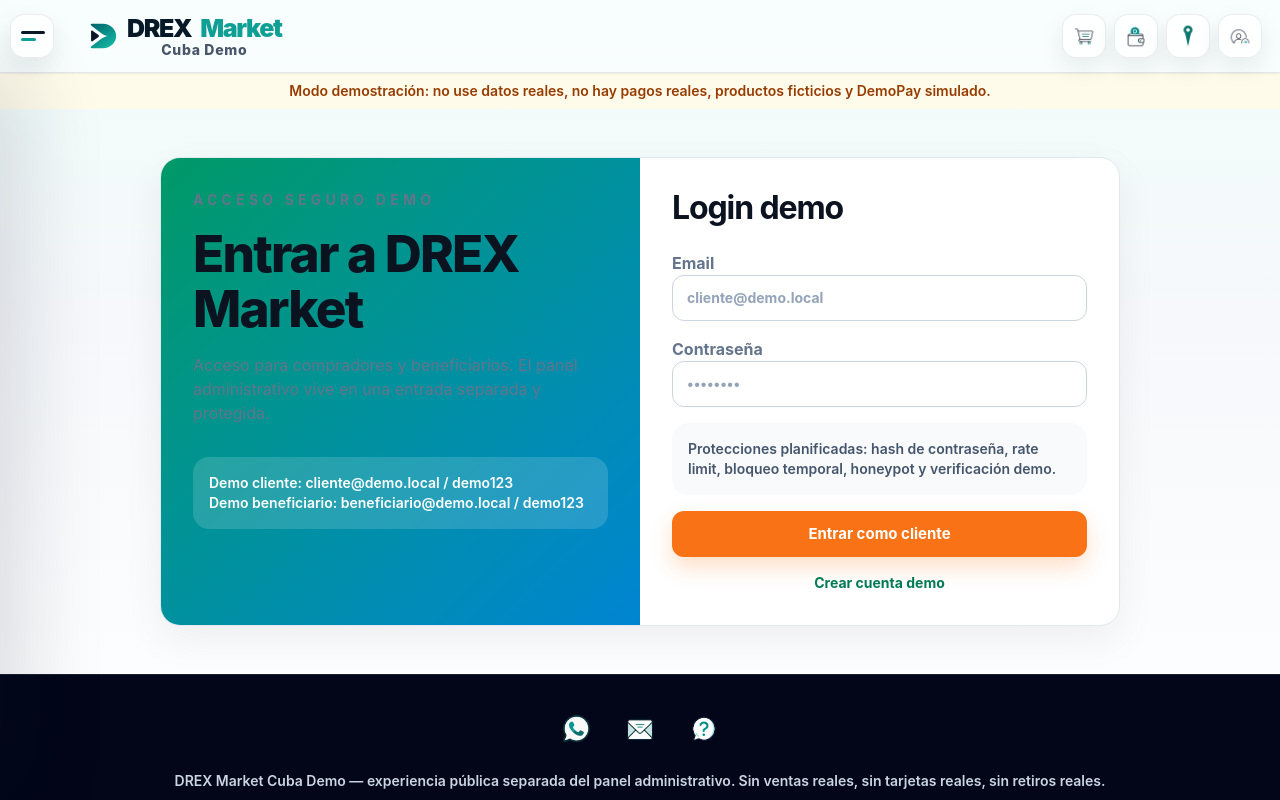
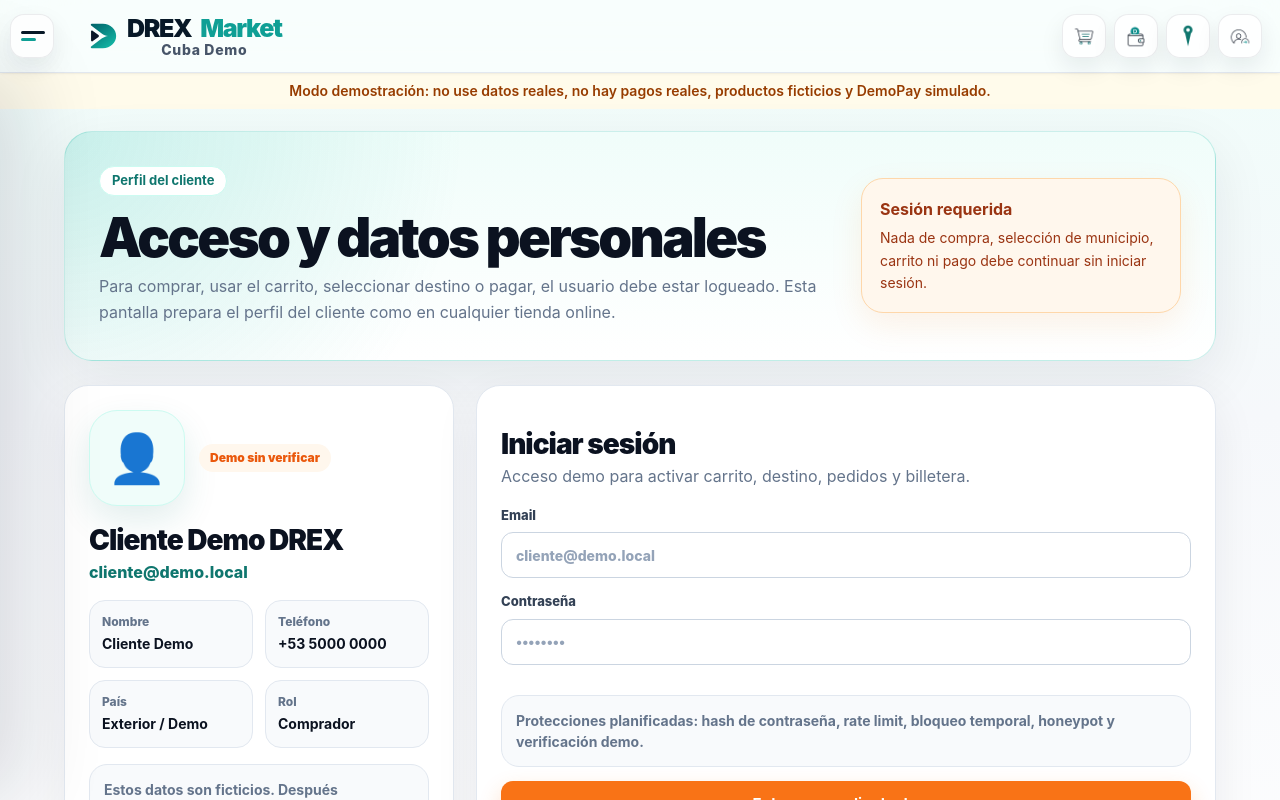
Before and after one commit to Yoarcy/drex-market-cuba-demo, a Next.js app: page /login in a window 1280 px wide. Shown: the top 800 px of the page. Built offline with nearby package versions, Linux system fonts and the light colour scheme.

Commit message:
Build customer profile login page

```diff
--- a/src/app/globals.css
+++ b/src/app/globals.css
@@ -859,3 +859,108 @@
   .cart-title-animation img { width: 86px; }
   @keyframes cartTitleMove { from { transform: translateX(-92px); } to { transform: translateX(calc(100vw + 92px)); } }
 }
+
+/* Profile/Login page */
+.profile-page-shell {
+  max-width: 1200px;
+  margin: 22px auto 0;
+  padding: 0 24px 54px;
+}
+.profile-hero-card {
+  display: grid;
+  grid-template-columns: minmax(0, 1fr) 320px;
+  gap: 22px;
+  align-items: center;
+  border-radius: 28px;
+  background: radial-gradient(circle at top left,rgba(20,184,166,.18),transparent 34%), linear-gradient(180deg,#F0FDFA 0%,#FFFFFF 100%);
+  border: 1px solid rgba(20,184,166,.22);
+  box-shadow: 0 18px 55px rgba(15,23,42,.08);
+  padding: 34px;
+}
+.profile-hero-card h1 {
+  margin: 14px 0 10px;
+  font-size: clamp(2rem, 5vw, 3.4rem);
+  line-height: 1;
+  font-weight: 950;
+  letter-spacing: -0.05em;
+  color: #0B1220;
+}
+.profile-hero-card p { max-width: 760px; color: #64748B; line-height: 1.6; }
+.login-required-card {
+  border-radius: 22px;
+  background: #FFF7ED;
+  border: 1px solid #FED7AA;
+  padding: 18px;
+  color: #9A3412;
+  box-shadow: 0 12px 32px rgba(249,115,22,.10);
+}
+.login-required-card p { margin: 6px 0 0; color: #9A3412; font-size: 14px; }
+.profile-layout {
+  display: grid;
+  grid-template-columns: 390px minmax(0, 1fr);
+  gap: 22px;
+  margin-top: 24px;
+  align-items: start;
+}
+.profile-card-main, .login-panel-card {
+  border-radius: 24px;
+  background: white;
+  border: 1px solid #E2E8F0;
+  box-shadow: 0 16px 45px rgba(15,23,42,.07);
+  padding: 24px;
+}
+.profile-avatar-wrap { display: flex; align-items: center; gap: 14px; }
+.profile-avatar {
+  display: flex;
+  align-items: center;
+  justify-content: center;
+  width: 96px;
+  height: 96px;
+  border-radius: 28px;
+  background: #F0FDFA;
+  border: 1px solid #CCFBF1;
+  font-size: 48px;
+  box-shadow: 0 14px 34px rgba(15,118,110,.12);
+}
+.profile-status {
+  display: inline-flex;
+  align-items: center;
+  height: 28px;
+  padding: 0 11px;
+  border-radius: 999px;
+  background: #FFF7ED;
+  color: #EA580C;
+  font-size: 12px;
+  font-weight: 900;
+}
+.profile-card-main h2, .login-panel-card h2 { margin: 18px 0 4px; font-size: 28px; font-weight: 950; color: #0B1220; }
+.profile-email { margin: 0 0 16px; color: #0F766E; font-weight: 850; }
+.profile-data-grid { display: grid; grid-template-columns: 1fr 1fr; gap: 12px; }
+.profile-data-grid div { border-radius: 16px; background: #F8FAFC; border: 1px solid #E2E8F0; padding: 12px; }
+.profile-data-grid span { display: block; color: #64748B; font-size: 12px; font-weight: 850; }
+.profile-data-grid b { color: #0B1220; font-size: 14px; }
+.profile-note, .security-note {
+  margin-top: 16px;
+  border-radius: 18px;
+  background: #F8FAFC;
+  border: 1px solid #E2E8F0;
+  padding: 14px;
+  color: #64748B;
+  font-size: 14px;
+  font-weight: 700;
+  line-height: 1.5;
+}
+.login-panel-card p { color: #64748B; }
+.login-form-demo { display: grid; gap: 14px; margin-top: 18px; }
+.login-form-demo label { display: grid; gap: 7px; color: #334155; font-size: 13px; font-weight: 850; }
+.login-form-demo input { width: 100%; }
+.login-main-button { justify-content: center; }
+.register-link { text-align: center; color: #0F766E; font-weight: 900; text-decoration: none; }
+@media (max-width: 900px) {
+  .profile-hero-card, .profile-layout { grid-template-columns: 1fr; }
+}
+@media (max-width: 640px) {
+  .profile-page-shell { padding: 0 14px 40px; }
+  .profile-hero-card, .profile-card-main, .login-panel-card { padding: 22px; border-radius: 22px; }
+  .profile-data-grid { grid-template-columns: 1fr; }
+}
--- a/src/app/login/page.tsx
+++ b/src/app/login/page.tsx
@@ -2,25 +2,48 @@
 
 export default function LoginPage() {
   return (
-    <main className="mx-auto flex max-w-5xl items-center justify-center px-4 py-12 lg:px-8">
-      <section className="demo-card grid w-full overflow-hidden md:grid-cols-2">
-        <div className="bg-gradient-to-br from-emerald-600 to-sky-600 p-8 text-white">
-          <p className="text-sm font-bold uppercase tracking-[0.3em] text-emerald-100">Acceso seguro demo</p>
-          <h1 className="mt-4 text-4xl font-black">Entrar a DREX Market</h1>
-          <p className="mt-4 text-white/85">Acceso para compradores y beneficiarios. El panel administrativo vive en una entrada separada y protegida.</p>
-          <div className="mt-8 rounded-2xl bg-white/15 p-4 text-sm font-semibold">Demo cliente: cliente@demo.local / demo123<br/>Demo beneficiario: beneficiario@demo.local / demo123</div>
+    <main className="profile-page-shell">
+      <section className="profile-hero-card">
+        <div>
+          <span className="badge-demo">Perfil del cliente</span>
+          <h1>Acceso y datos personales</h1>
+          <p>Para comprar, usar el carrito, seleccionar destino o pagar, el usuario debe estar logueado. Esta pantalla prepara el perfil del cliente como en cualquier tienda online.</p>
         </div>
-        <form className="p-8">
-          <h2 className="text-2xl font-black text-slate-950">Login demo</h2>
-          <div className="mt-6 grid gap-4">
-            <label className="space-y-2"><span>Email</span><input placeholder="cliente@demo.local" type="email" /></label>
-            <label className="space-y-2"><span>Contraseña</span><input placeholder="••••••••" type="password" /></label>
+        <div className="login-required-card">
+          <b>Sesión requerida</b>
+          <p>Nada de compra, selección de municipio, carrito ni pago debe continuar sin iniciar sesión.</p>
+        </div>
+      </section>
+
+      <section className="profile-layout">
+        <aside className="profile-card-main">
+          <div className="profile-avatar-wrap">
+            <div className="profile-avatar">👤</div>
+            <span className="profile-status">Demo sin verificar</span>
+          </div>
+          <h2>Cliente Demo DREX</h2>
+          <p className="profile-email">cliente@demo.local</p>
+          <div className="profile-data-grid">
+            <div><span>Nombre</span><b>Cliente Demo</b></div>
+            <div><span>Teléfono</span><b>+53 5000 0000</b></div>
+            <div><span>País</span><b>Exterior / Demo</b></div>
+            <div><span>Rol</span><b>Comprador</b></div>
+          </div>
+          <div className="profile-note">Estos datos son ficticios. Después conectamos edición real, foto de perfil, direcciones, beneficiarios y seguridad.</div>
+        </aside>
+
+        <section className="login-panel-card">
+          <h2>Iniciar sesión</h2>
+          <p>Acceso demo para activar carrito, destino, pedidos y billetera.</p>
+          <form className="login-form-demo">
+            <label>Email<input placeholder="cliente@demo.local" type="email" /></label>
+            <label>Contraseña<input placeholder="••••••••" type="password" /></label>
             <input className="hidden" tabIndex={-1} autoComplete="off" aria-hidden="true" placeholder="No llenar: honeypot anti-bot" />
-            <div className="rounded-2xl bg-slate-50 p-4 text-sm font-semibold text-slate-600">Protecciones planificadas: hash de contraseña, rate limit, bloqueo temporal, honeypot y verificación demo.</div>
-            <Link href="/catalogo" className="btn-primary">Entrar como cliente</Link>
-            <Link href="/registro" className="text-center text-sm font-bold text-emerald-700">Crear cuenta demo</Link>
-          </div>
-        </form>
+            <div className="security-note">Protecciones planificadas: hash de contraseña, rate limit, bloqueo temporal, honeypot y verificación demo.</div>
+            <Link href="/catalogo" className="btn-primary login-main-button">Entrar como cliente demo</Link>
+            <Link href="/registro" className="register-link">Crear cuenta demo</Link>
+          </form>
+        </section>
       </section>
     </main>
   );
```
